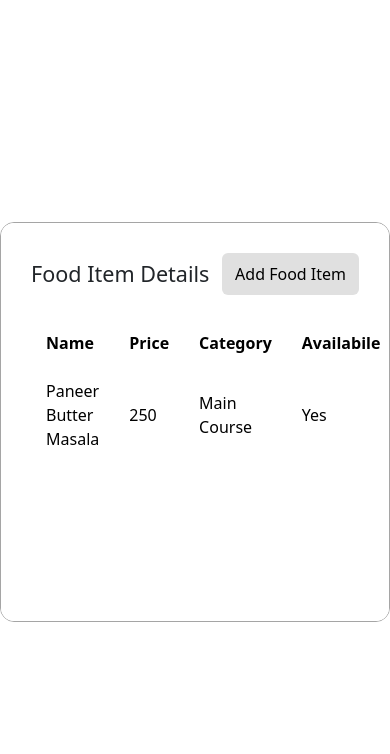
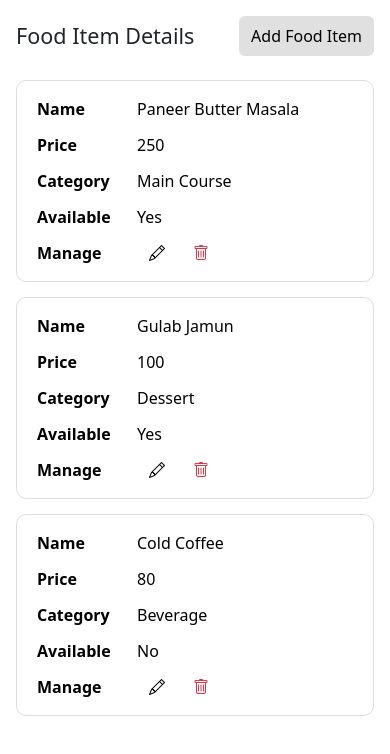
Before and after one commit to deshpandeishan/angular-app, an Angular app: page / in a window 390 px wide. Shown: the top 754 px of the page. Built offline with nearby package versions, Linux system fonts and the light colour scheme.

Commit message:
amade responsive for mobile

```diff
--- a/src/app/food/add-food/add-food.html
+++ b/src/app/food/add-food/add-food.html
@@ -39,7 +39,6 @@
             </div>
         </div>
 
-        <button class="btn btn-dark" (click)="save()">Save</button>
     </div>
 
     <div class="col-md-4 d-flex justify-content-center">
@@ -52,4 +51,6 @@
             <img *ngIf="imagePreview" [src]="imagePreview" class="preview-image">
         </div>
     </div>
+    <button class="btn btn-dark" style="width: fit-content; margin: 30px auto;" (click)="save()">Save</button>
+
 </div>
--- a/src/app/food/edit-food/edit-food.css
+++ b/src/app/food/edit-food/edit-food.css
@@ -1,7 +1,3 @@
-.bi-chevron-left:hover {
-    color: #000;
-}
-
 .image-upload-box {
     width: 180px;
     height: 180px;
@@ -32,8 +28,8 @@
 
 .upload-icon {
     font-size: 32px;
-    margin-top: 6px;
-    color: #666;
+    margin-bottom: 4px;
+    color: #777;
 }
 
 .preview-image {
@@ -43,14 +39,8 @@
     border-radius: 14px;
 }
 
-.btn-custom {
-    background-color: #e0e0e0;
-    color: #000;
+.btn-dark {
+    font-size: 16px;
+    border-radius: 6px;
     padding: 8px 12px;
-    font-size: 16px;
-    transition: background-color 0.3s;
 }
-
-.btn-custom:hover {
-    background-color: #cfcfcf;
-}
--- a/src/app/food/edit-food/edit-food.html
+++ b/src/app/food/edit-food/edit-food.html
@@ -1,13 +1,6 @@
 <div class="d-flex justify-content-between align-items-center mb-4">
-    <div class="d-flex align-items-center gap-2">
-      <i class="bi bi-chevron-left" style="cursor:pointer;font-size:20px" (click)="goToTable.emit()"></i>
     <h4 class="mb-0">Edit Food Item</h4>
-    </div>
-
-    <div class="d-flex gap-2">
-      <button class="btn btn-custom" (click)="goToAdd.emit()">Add Food Item</button>
-      <button class="btn btn-dark" (click)="goToTable.emit()">View Table</button>
-    </div>
+    <button class="btn btn-dark btn-sm" (click)="goToTable.emit()">View Table</button>
 </div>
 
 <div class="row">
@@ -45,20 +38,18 @@
                 </select>
             </div>
         </div>
-
-      <button class="btn btn-dark" (click)="update()">Update</button>
     </div>
 
     <div class="col-md-4 d-flex justify-content-center">
         <div class="image-upload-box" (click)="fileInput.click()">
             <input type="file" hidden #fileInput accept="image/*" (change)="onImageSelect($event)">
-
             <ng-container *ngIf="!imagePreview">
                 <i class="bi bi-image upload-icon"></i>
                 <p>Upload item image</p>
             </ng-container>
-
             <img *ngIf="imagePreview" [src]="imagePreview" class="preview-image">
         </div>
     </div>
+
+    <button class="btn btn-dark" style="width: fit-content; margin: 30px auto;" (click)="update()">Update</button>
 </div>
--- a/src/app/food/food-table/food-table.css
+++ b/src/app/food/food-table/food-table.css
@@ -1,6 +1,8 @@
 .table {
     border-radius: 8px;
     overflow: hidden;
+    width: 100%;
+    border-collapse: collapse;
 }
 
 .table td:last-child {
@@ -13,6 +15,7 @@
 .table th, .table td {
     padding: 12px 15px;
     vertical-align: middle;
+    border-bottom: 1px solid #ddd;
 }
 
 .table th:last-child {
@@ -33,8 +36,44 @@
     padding: 8px 12px;
     font-size: 16px;
     transition: background-color 0.3s;
+    border: none;
+    border-radius: 6px;
 }
 
 .btn-custom:hover {
     background-color: #cfcfcf;
 }
+
+@media (max-width: 768px) {
+    .table thead {
+        display: none;
+    }
+    .table, .table tbody, .table tr, .table td {
+        display: block;
+        width: 100%;
+    }
+    .table tr {
+        margin-bottom: 15px;
+        border: 1px solid #ddd;
+        border-radius: 10px;
+        padding: 10px;
+        background-color: #fff;
+    }
+    .table td {
+        padding: 6px 10px;
+        text-align: left;
+        border: none;
+        position: relative;
+    }
+    .table td::before {
+        content: attr(data-label);
+        font-weight: 600;
+        display: inline-block;
+        width: 100px;
+    }
+    .table td:last-child {
+        display: flex;
+        justify-content: flex-start;
+        gap: 12px;
+    }
+}
--- a/src/app/food/food-table/food-table.html
+++ b/src/app/food/food-table/food-table.html
@@ -1,8 +1,6 @@
 <div class="d-flex justify-content-between align-items-center mb-4">
     <h4 class="mb-0">Food Item Details</h4>
-    <button class="btn btn-custom" (click)="goToAdd()">
-        Add Food Item
-    </button>
+    <button class="btn btn-custom" (click)="goToAdd()">Add Food Item</button>
 </div>
 
 <table class="table table-borderless">
@@ -11,26 +9,39 @@
             <th>Name</th>
             <th>Price</th>
             <th>Category</th>
-            <th>Availabile</th>
+            <th>Available</th>
             <th>Manage</th>
         </tr>
     </thead>
     <tbody>
         <tr>
-            <td>Paneer Butter Masala</td>
-            <td>250</td>
-            <td>Main Course</td>
-            <td>Yes</td>
-            <td>
-                <i
-                    class="bi bi-pencil me-3"
-                    style="cursor: pointer"
-                    (click)="goToEdit()">
-                </i>
-                <i
-                    class="bi bi-trash text-danger"
-                    style="cursor: pointer">
-                </i>
+            <td data-label="Name">Paneer Butter Masala</td>
+            <td data-label="Price">250</td>
+            <td data-label="Category">Main Course</td>
+            <td data-label="Available">Yes</td>
+            <td data-label="Manage">
+                <i class="bi bi-pencil me-3" style="cursor:pointer" (click)="goToEdit()"></i>
+                <i class="bi bi-trash text-danger" style="cursor:pointer"></i>
+            </td>
+        </tr>
+        <tr>
+            <td data-label="Name">Gulab Jamun</td>
+            <td data-label="Price">100</td>
+            <td data-label="Category">Dessert</td>
+            <td data-label="Available">Yes</td>
+            <td data-label="Manage">
+                <i class="bi bi-pencil me-3" style="cursor:pointer" (click)="goToEdit()"></i>
+                <i class="bi bi-trash text-danger" style="cursor:pointer"></i>
+            </td>
+        </tr>
+        <tr>
+            <td data-label="Name">Cold Coffee</td>
+            <td data-label="Price">80</td>
+            <td data-label="Category">Beverage</td>
+            <td data-label="Available">No</td>
+            <td data-label="Manage">
+                <i class="bi bi-pencil me-3" style="cursor:pointer" (click)="goToEdit()"></i>
+                <i class="bi bi-trash text-danger" style="cursor:pointer"></i>
             </td>
         </tr>
     </tbody>
--- a/src/app/food/food-table/food-table.ts
+++ b/src/app/food/food-table/food-table.ts
@@ -3,7 +3,7 @@ import { Component, EventEmitter, Output } from '@angular/core';
 @Component({
     selector: 'app-food-table',
     templateUrl: './food-table.html',
-    styleUrl: './food-table.css',
+    styleUrls: ['./food-table.css'],
 })
 export class FoodTable {
     @Output() addFood = new EventEmitter<void>();
--- a/src/app/layout/container/container.css
+++ b/src/app/layout/container/container.css
@@ -1,11 +1,11 @@
 .app-container {
     position: fixed;
-    top: 50%;
+    top: 20px;
     left: 50%;
-    transform: translate(-50%, -50%);
+    transform: translateX(-50%);
     max-width: 800px;
     width: 100%;
-    height: 400px;
+    height: calc(100vh - 40px);
     display: flex;
     flex-direction: column;
     border: 1px solid #a5a5a5;
@@ -17,12 +17,24 @@
 .main-content {
     flex: 1;
     background-color: #fff;
-    justify-content: center;
-    padding: 30px;
-    overflow: visible; /* changed from hidden to visible */
+    padding: 20px;
+    overflow-y: auto;
 }
 
 table th,
 table td {
     text-align: left;
 }
+
+@media (max-width: 768px) {
+    .app-container {
+        top: 0;
+        height: 100vh;
+        border: none;
+        border-radius: 0;
+    }
+
+    .main-content {
+        padding: 16px;
+    }
+}
```
Also changed, not shown: src/app/layout/container/container.html (line endings or trailing spaces). Lines whose indentation alone changed are shown as unchanged.
